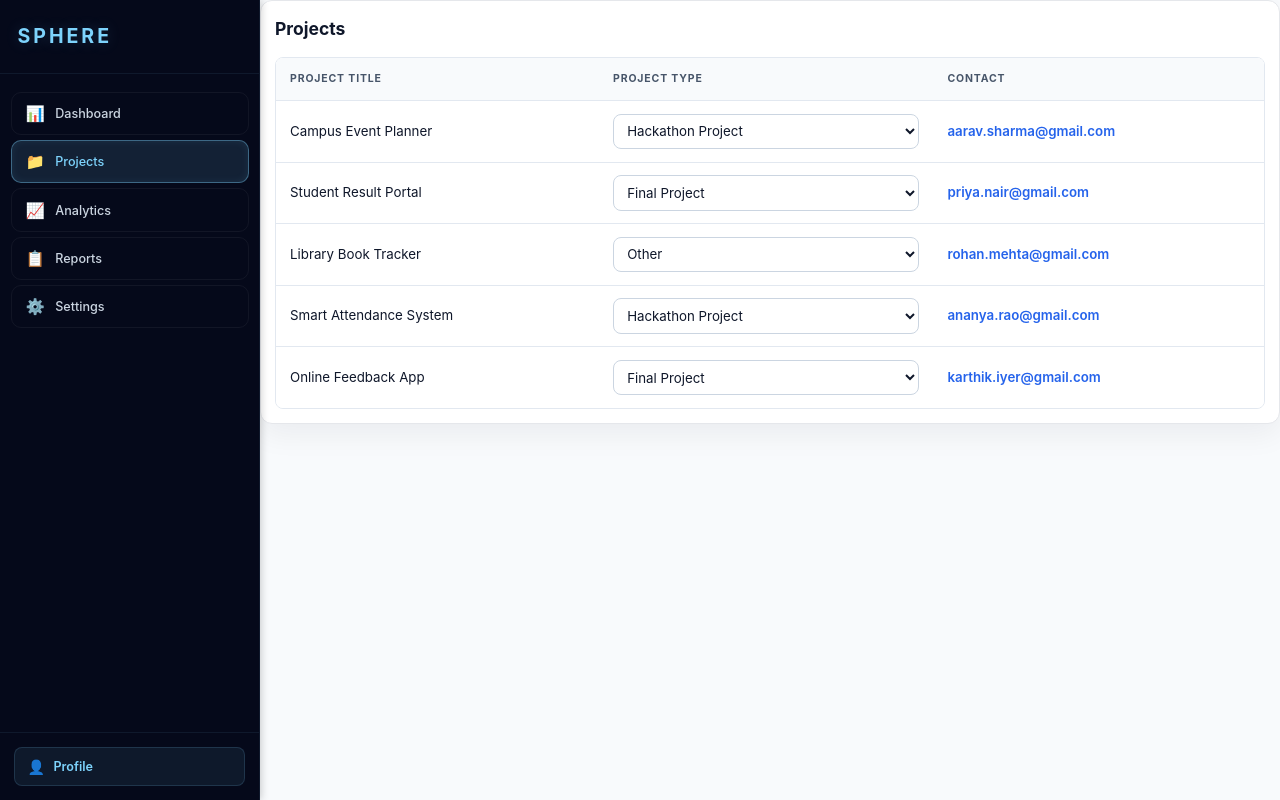
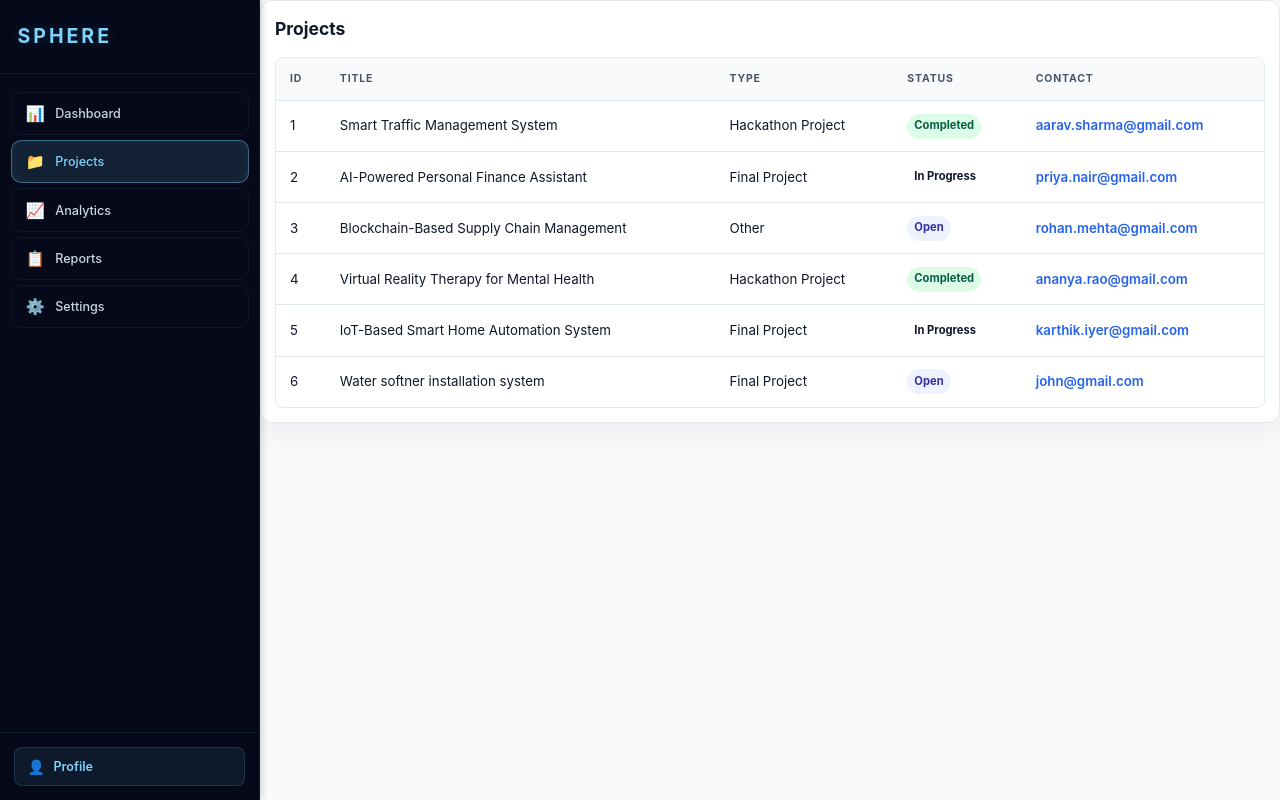
Before and after one commit to Srivalli0213/sphere-ui, an Angular app: page / in a window 1280 px wide. Built offline with nearby package versions, Linux system fonts and the light colour scheme.

Commit message:
Externalized KIET project data to json file

```diff
--- a/angular.json
+++ b/angular.json
@@ -19,14 +19,11 @@
             "browser": "src/main.ts",
             "tsConfig": "tsconfig.app.json",
             "assets": [
-              {
-                "glob": "projects.json",
-                "input": ".",
-                "output": "."
-              },
+              "src/assets",
               {
                 "glob": "**/*",
-                "input": "public"
+                "input": "public",
+                "output": "/"
               }
             ],
             "styles": [
--- a/public/projects.json
+++ /dev/null
@@ -1,27 +0,0 @@
-[
-  {
-    "projectTitle": "Campus Event Planner",
-    "type": "Hackathon Project",
-    "contact": "aarav.sharma@gmail.com"
-  },
-  {
-    "projectTitle": "Student Result Portal",
-    "type": "Final Project",
-    "contact": "priya.nair@gmail.com"
-  },
-  {
-    "projectTitle": "Library Book Tracker",
-    "type": "Other",
-    "contact": "rohan.mehta@gmail.com"
-  },
-  {
-    "projectTitle": "Smart Attendance System",
-    "type": "Hackathon Project",
-    "contact": "ananya.rao@gmail.com"
-  },
-  {
-    "projectTitle": "Online Feedback App",
-    "type": "Final Project",
-    "contact": "karthik.iyer@gmail.com"
-  }
-]
--- a/src/app/projects/projects.component.css
+++ b/src/app/projects/projects.component.css
@@ -94,6 +94,19 @@
   text-decoration: underline;
 }
 
+.status {
+  display: inline-block;
+  padding: 0.25rem 0.5rem;
+  border-radius: 999px;
+  font-size: 0.8rem;
+  text-transform: capitalize;
+  font-weight: 700;
+}
+
+.status.completed { background: #dcfce7; color: #065f46; }
+.status."in progress" { background: #fffbeb; color: #92400e; }
+.status.open { background: #eef2ff; color: #3730a3; }
+
 .empty-state {
   display: flex;
   min-height: 220px;
@@ -105,6 +118,33 @@
   color: #64748b;
   font-size: 1rem;
   font-weight: 600;
+}
+
+.loading-state {
+  display: flex;
+  gap: 0.75rem;
+  align-items: center;
+  justify-content: center;
+  min-height: 160px;
+  color: #475569;
+  font-weight: 600;
+}
+
+.spinner {
+  width: 28px;
+  height: 28px;
+  border-radius: 50%;
+  border: 3px solid #e6eefb;
+  border-top-color: #2563eb;
+  animation: spin 0.8s linear infinite;
+}
+
+.loading-text {
+  font-size: 1rem;
+}
+
+@keyframes spin {
+  to { transform: rotate(360deg); }
 }
 
 @media (max-width: 640px) {
--- a/src/app/projects/projects.component.html
+++ b/src/app/projects/projects.component.html
@@ -3,22 +3,29 @@
     <h2>Projects</h2>
   </header>
 
+  <div *ngIf="!loaded" class="loading-state" role="status" aria-live="polite">
+    <div class="spinner" aria-hidden="true"></div>
+    <div class="loading-text">Loading projects…</div>
+  </div>
+
   <div class="table-shell" *ngIf="loaded && projects.length > 0; else noProjects">
     <table class="projects-table">
       <thead>
         <tr>
-          <th scope="col">Project Title</th>
-          <th scope="col">Project Type</th>
+          <th scope="col">ID</th>
+          <th scope="col">Title</th>
+          <th scope="col">Type</th>
+          <th scope="col">Status</th>
           <th scope="col">Contact</th>
         </tr>
       </thead>
       <tbody>
         <tr *ngFor="let project of projects">
+          <td data-label="ID">{{ project.id }}</td>
           <td data-label="Project Title">{{ project.projectTitle }}</td>
-          <td data-label="Project Type">
-            <select class="type-select" [(ngModel)]="project.type" aria-label="Project type">
-              <option *ngFor="let option of projectTypeOptions" [value]="option">{{ option }}</option>
-            </select>
+          <td data-label="Project Type">{{ project.type }}</td>
+          <td data-label="Status">
+            <span class="status" [ngClass]="project.status">{{ project.status }}</span>
           </td>
           <td data-label="Contact">
             <a class="contact-link" [href]="'mailto:' + project.contact">{{ project.contact }}</a>
--- a/src/app/projects/projects.component.ts
+++ b/src/app/projects/projects.component.ts
@@ -1,15 +1,19 @@
 import { CommonModule } from '@angular/common';
-import { Component, OnInit } from '@angular/core';
+import { Component, OnInit, ChangeDetectorRef } from '@angular/core';
 import { HttpClient } from '@angular/common/http';
 import { FormsModule } from '@angular/forms';
 
 type Project = {
+  id: number;
   projectTitle: string;
   type: 'Hackathon Project' | 'Final Project' | 'Other';
   contact: string;
+  status: 'completed' | 'in progress' | 'open';
 };
 
 type ProjectJson = Partial<Project> & {
+  id?: number | string;
+  status?: 'completed' | 'in progress' | 'open' | string;
   projectType?: string;
   title?: string;
   email?: string;
@@ -23,43 +27,41 @@ type ProjectJson = Partial<Project> & {
   styleUrls: ['./projects.component.css']
 })
 export class ProjectsComponent implements OnInit {
-  projectTypeOptions: Project['type'][] = ['Hackathon Project', 'Final Project', 'Other'];
-  projects: Project[] = this.defaultProjects;
-  loaded = true;
 
-  constructor(private readonly http: HttpClient) {}
+  projects: Project[] = [];
+  loaded = false;
+  private readonly minSpinnerMs = 300; // minimum spinner visible time in ms
+  private loadingStartedAt = 0;
+
+  constructor(private readonly http: HttpClient, private readonly cdr: ChangeDetectorRef) {}
 
   ngOnInit(): void {
-    this.http.get<ProjectJson[]>('/projects.json').subscribe({
-      next: projects => {
-        this.projects = projects.map(project => this.normalizeProject(project));
-        this.loaded = true;
-      },
-      error: () => {
-        this.projects = this.defaultProjects;
-        this.loaded = true;
-      }
-    });
+    this.getKIETProjects();
   }
 
-  private get defaultProjects(): Project[] {
-    return [
-      { projectTitle: 'Campus Event Planner', type: 'Hackathon Project', contact: 'aarav.sharma@gmail.com' },
-      { projectTitle: 'Student Result Portal', type: 'Final Project', contact: 'priya.nair@gmail.com' },
-      { projectTitle: 'Library Book Tracker', type: 'Other', contact: 'rohan.mehta@gmail.com' },
-      { projectTitle: 'Smart Attendance System', type: 'Hackathon Project', contact: 'ananya.rao@gmail.com' },
-      { projectTitle: 'Online Feedback App', type: 'Final Project', contact: 'karthik.iyer@gmail.com' }
-    ];
+
+  private readonly statuses: Project['status'][] = ['completed', 'in progress', 'open'];
+
+  private normalizeProject(project: ProjectJson, index: number): Project {
+    const title = project.projectTitle ?? project.title ?? 'Untitled Project';
+    const type = this.normalizeProjectType(project.type ?? project.projectType);
+    const rawId = project.id;
+    const id = rawId != null ? Number(rawId) : index + 1;
+    const statusFromJson = project.status as Project['status'] | undefined;
+    const status = statusFromJson ?? this.pickRandomStatus(index);
+
+    return {
+      id,
+      projectTitle: title,
+      type,
+      contact: project.contact ?? project.email ?? 'contact@example.com',
+      status
+    };
   }
 
-  private normalizeProject(project: ProjectJson): Project {
-    const type = this.normalizeProjectType(project.type ?? project.projectType);
-
-    return {
-      projectTitle: project.projectTitle ?? project.title ?? 'Untitled Project',
-      type,
-      contact: project.contact ?? project.email ?? 'contact@example.com'
-    };
+  private pickRandomStatus(index: number): Project['status'] {
+    // deterministic pseudo-random pick based on index
+    return this.statuses[index % this.statuses.length];
   }
 
 
@@ -74,4 +76,24 @@ export class ProjectsComponent implements OnInit {
 
     return 'Hackathon Project';
   }
+
+  getKIETProjects() {
+    this.loaded = false;
+    this.loadingStartedAt = Date.now();
+
+    this.http.get<ProjectJson[]>('assets/kiet-projects.json').subscribe({
+      next: projects => {
+        this.projects = projects.map((project, i) => this.normalizeProject(project, i));
+        const elapsed = Date.now() - this.loadingStartedAt;
+        const remaining = Math.max(0, this.minSpinnerMs - elapsed);
+        setTimeout(() => { this.loaded = true; this.cdr.markForCheck(); }, remaining);
+      },
+      error: () => {
+        this.projects = [];
+        const elapsed = Date.now() - this.loadingStartedAt;
+        const remaining = Math.max(0, this.minSpinnerMs - elapsed);
+        setTimeout(() => { this.loaded = true; this.cdr.markForCheck(); }, remaining);
+      }
+    });
+  }
 }
--- /dev/null
+++ b/src/assets/kiet-projects.json
@@ -0,0 +1,44 @@
+[
+  {
+    "id": 1,
+    "type": "Hackathon Project",
+    "contact": "aarav.sharma@gmail.com",
+    "projectTitle": "Smart Traffic Management System",
+    "status": "completed"
+  },
+  {
+    "id": 2,
+    "type": "Final Project",
+    "contact": "priya.nair@gmail.com",
+    "projectTitle": "AI-Powered Personal Finance Assistant",
+    "status": "in progress"
+  },
+  {
+    "id": 3,
+    "type": "Other",
+    "contact": "rohan.mehta@gmail.com",
+    "projectTitle": "Blockchain-Based Supply Chain Management",
+    "status": "open"
+  },
+  {
+    "id": 4,
+    "type": "Hackathon Project",
+    "contact": "ananya.rao@gmail.com",
+    "projectTitle": "Virtual Reality Therapy for Mental Health",
+    "status": "completed"
+  },
+  {
+    "id": 5,
+    "type": "Final Project",
+    "contact": "karthik.iyer@gmail.com",
+    "projectTitle": "IoT-Based Smart Home Automation System",
+    "status": "in progress"
+  },
+  {
+    "id": 6,
+    "type": "Final Project",
+    "contact": "john@gmail.com",
+    "projectTitle": "Water softner installation system",
+    "status": "open"
+  }
+]
```
Also changed, not shown: projects.json (deleted, +0 -32 lines).
